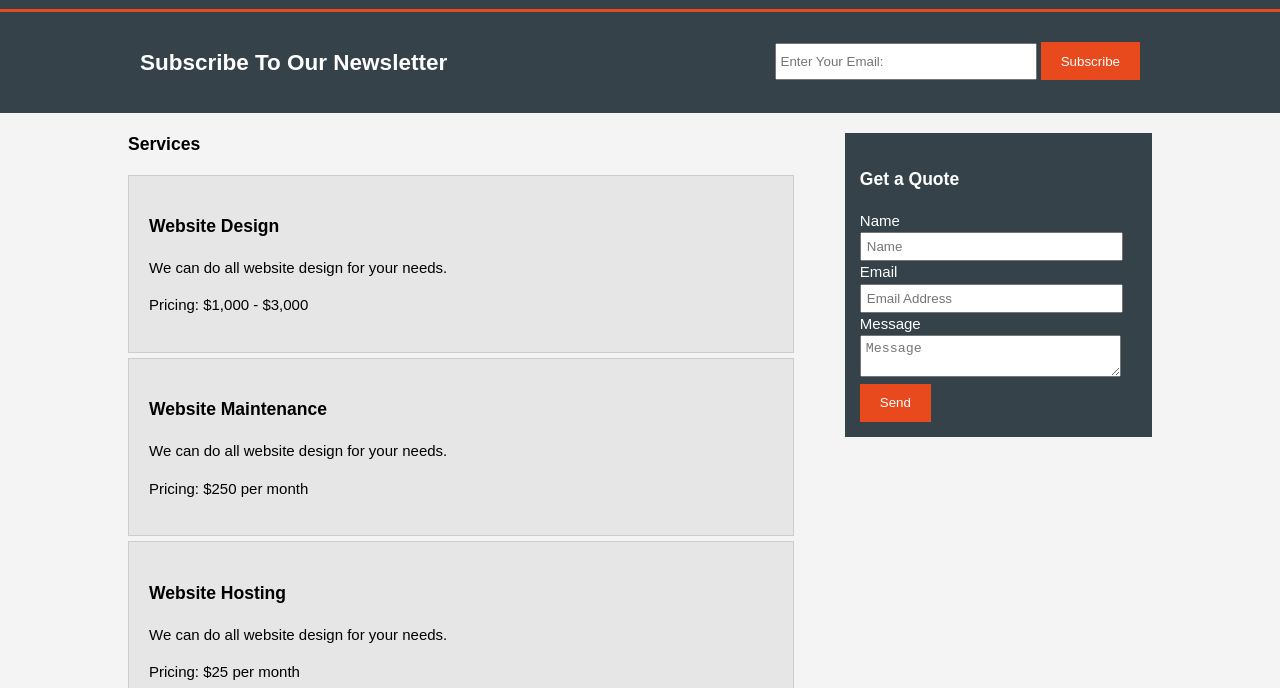
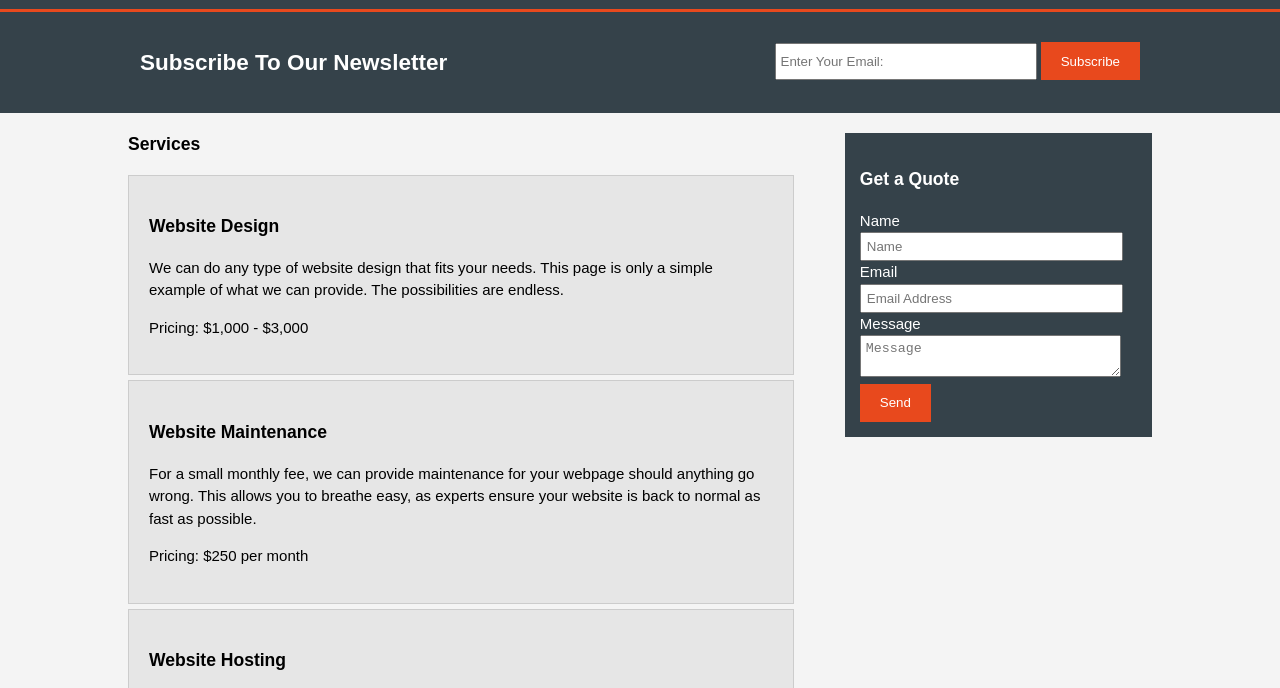
Before and after one commit to russSherm/archer-web-design, a plain HTML site: page services.html in a window 1280 px wide. Shown: the part 91-779 px from the top of the page. Drawn offline with Linux system fonts and the light colour scheme.

Commit message:
Revising wording in services.html

```diff
--- a/services.html
+++ b/services.html
@@ -42,17 +42,17 @@
                 <ul id="services">
                     <li>
                         <h3>Website Design</h3>
-                        <p>We can do all website design for your needs.</p>
+                        <p>We can do any type of website design that fits your needs. This page is only a simple example of what we can provide. The possibilities are endless.</p>
                         <p>Pricing: $1,000 - $3,000</p>
                     </li>
                     <li>
                         <h3>Website Maintenance</h3>
-                        <p>We can do all website design for your needs.</p>
+                        <p>For a small monthly fee, we can provide maintenance for your webpage should anything go wrong. This allows you to breathe easy, as experts ensure your website is back to normal as fast as possible.</p>
                         <p>Pricing: $250 per month</p>
                     </li>
                     <li>
                         <h3>Website Hosting</h3>
-                        <p>We can do all website design for your needs.</p>
+                        <p>We will host your website on one our servers, storing all code and files for you. There are no restrictions on the size of your files and website.</p>
                         <p>Pricing: $25 per month</p>
                     </li>
                 </ul>
```
